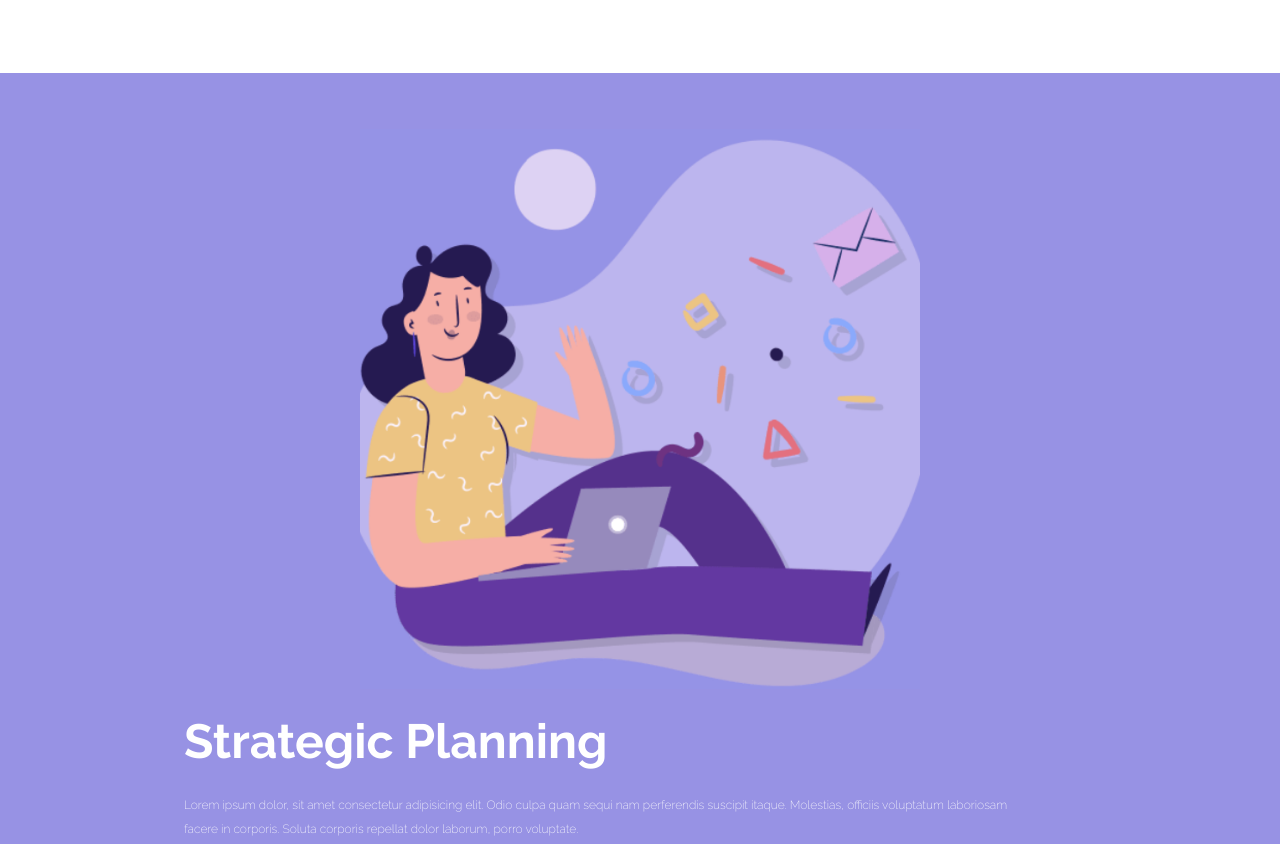
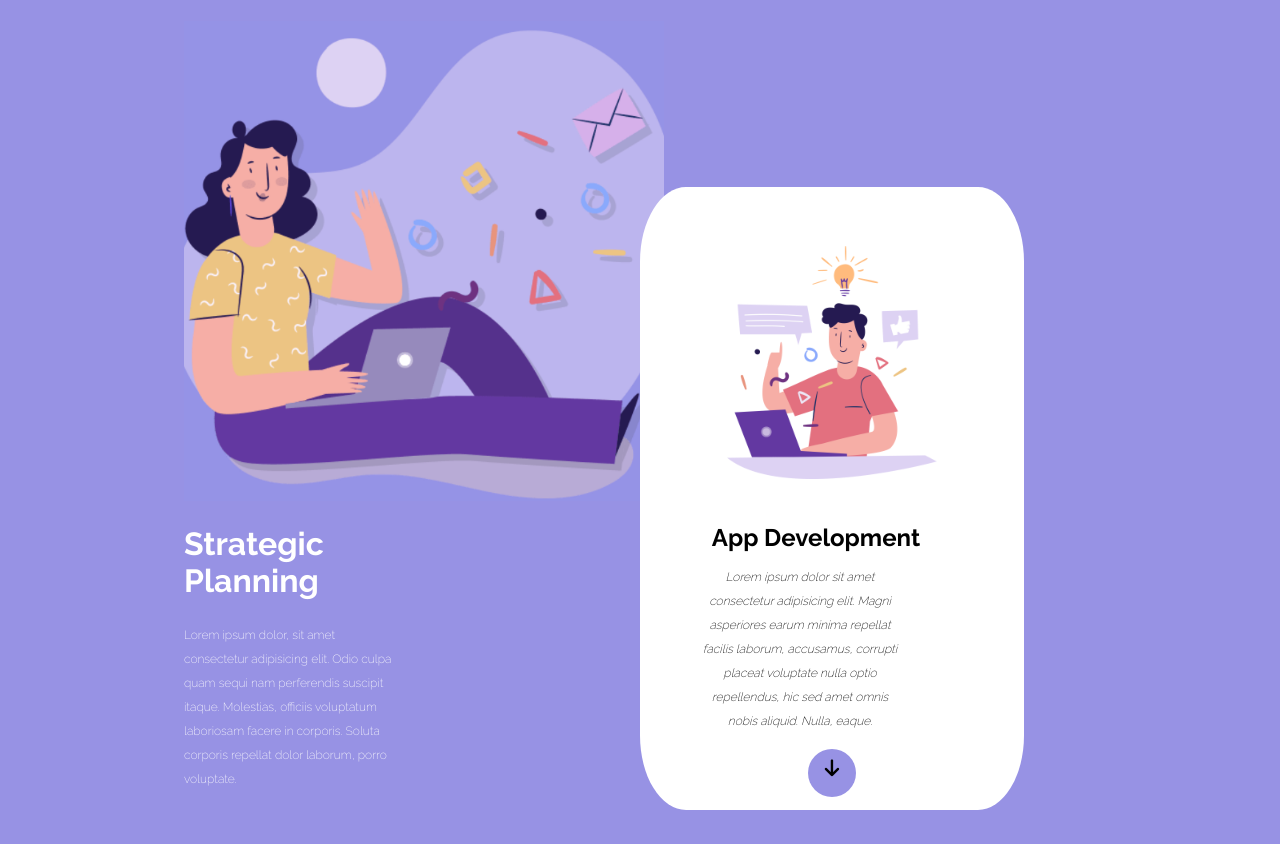
Before and after one commit to SimonaCartolina/htmlcss-responsive-layout, a plain HTML site: page index.html in a window 1280 px wide. Shown: the part 1720-2564 px from the top of the page. Drawn offline with Linux system fonts and the light colour scheme.

Commit message:
done with sec-one, div.container.section.two

```diff
--- a/index.css
+++ b/index.css
@@ -638,6 +638,34 @@ footer{
 @media screen and (min-width:1160px)
 {
 
+    .section-one .container{
+        width:30%;
+        margin:10%;
+    }
+    .section-two{
+        background-color: white;
+        border-radius:20px;
+        color:black;
+    }
+    .section-two p{
+        color:black;
+        text-align:center;
+    }
+    .section-one h3{
+        text-align:center;
+        font-size:0.90rem;
+    }
+    .section-one .arrow{
+        padding:2.5%;
+    }
+    .sec-one{
+        float:left;
+    }
+    .section-two{
+        float:left;
+    }
+
+
 
 
     main.main-uno{
@@ -646,16 +674,7 @@ footer{
         margin-bottom:5%;
 
     }
-    main.main-due .section{
-        margin:20%;
 
-    }
-
-    div.container{
-        width:70%;
-        margin:0 auto;
-
-    }
     .flex-column{
         flex-direction: row;
         flex-wrap:wrap;
@@ -689,15 +708,16 @@ footer{
 
     /* .main-due .section-one*/
 
-    .section-one .immagine{
+    .sec-one .immagine{
         margin:0 auto;
     }
     .section-one img{
-        height:35rem;
-        width:35rem;
+        height:30rem;
+        width:30rem;
     }
     .section-one h3{
-        font-size: 3rem;
+        font-size: 2rem;
+        text-align: left;
     }
 
     /*sezione due*/
@@ -706,18 +726,28 @@ footer{
         margin:0 auto;
     }
     .section-two img{
-        height:25rem;
-        width:25rem;
+        height:15rem;
+        width:15rem;
         margin-bottom:1rem;
     }
     .section-two h3{
-        margin:0 auto;
-        margin-bottom:1rem;
+        padding-right:2rem;
+        text-align:center;
+        font-size: 1.5rem;
+        margin-bottom:0.80rem;
     }
 
     .section-two .arrow{
         margin:0 auto;
-        margin-bottom:1rem;
+        margin-bottom:0.80rem;
+    }
+    .section-two{
+        position:relative;
+        top:20%;
+        right:10%;
+
+        text-align:center;
+        margin:0 auto;
     }
 
     /*sezione tre*/
--- a/index.html
+++ b/index.html
@@ -67,7 +67,7 @@
                     </span>
                 </div>
 
-                <div class="immagine margin-top">
+                <div class="immagine phone margin-top">
                     <img src="img/phone.png" alt="">
                 </div>
             </div>
@@ -152,13 +152,14 @@
     </main>
 
     <!--THIS IS THE SECOND MAIN-->
+
     <main class="flex flex-column main-due">
 
         <!--first section of the second main-->
 
         <section class="section-one">
 
-        <div class="container flex flex-column">
+        <div class="container sec-one flex flex-column">
             <div class="immagine margin-top">
                 <img src="img/planning1.png" alt="">
             </div>
@@ -170,13 +171,13 @@
                 officiis voluptatum laboriosam facere in corporis. Soluta corporis repellat dolor laborum, porro voluptate.
             </p>
         </div>
-        </section>
+
 
         <!--second section of the second main-->
 
-        <section class="section-two">
 
-            <div class="container flex flex-column">
+
+            <div class="container section-two flex flex-column">
 
                 <div class="immagine margin-top">
                     <img src="img/planning2.png" alt="">
```
